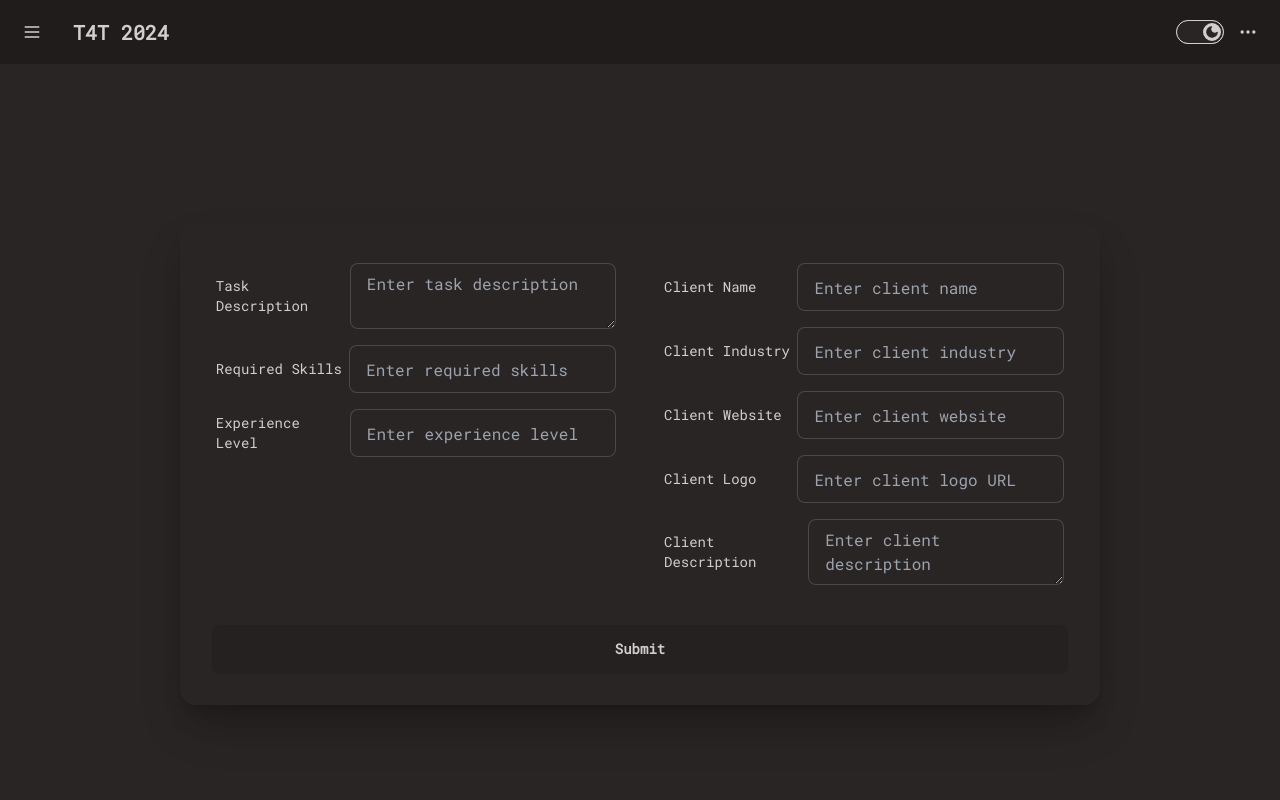
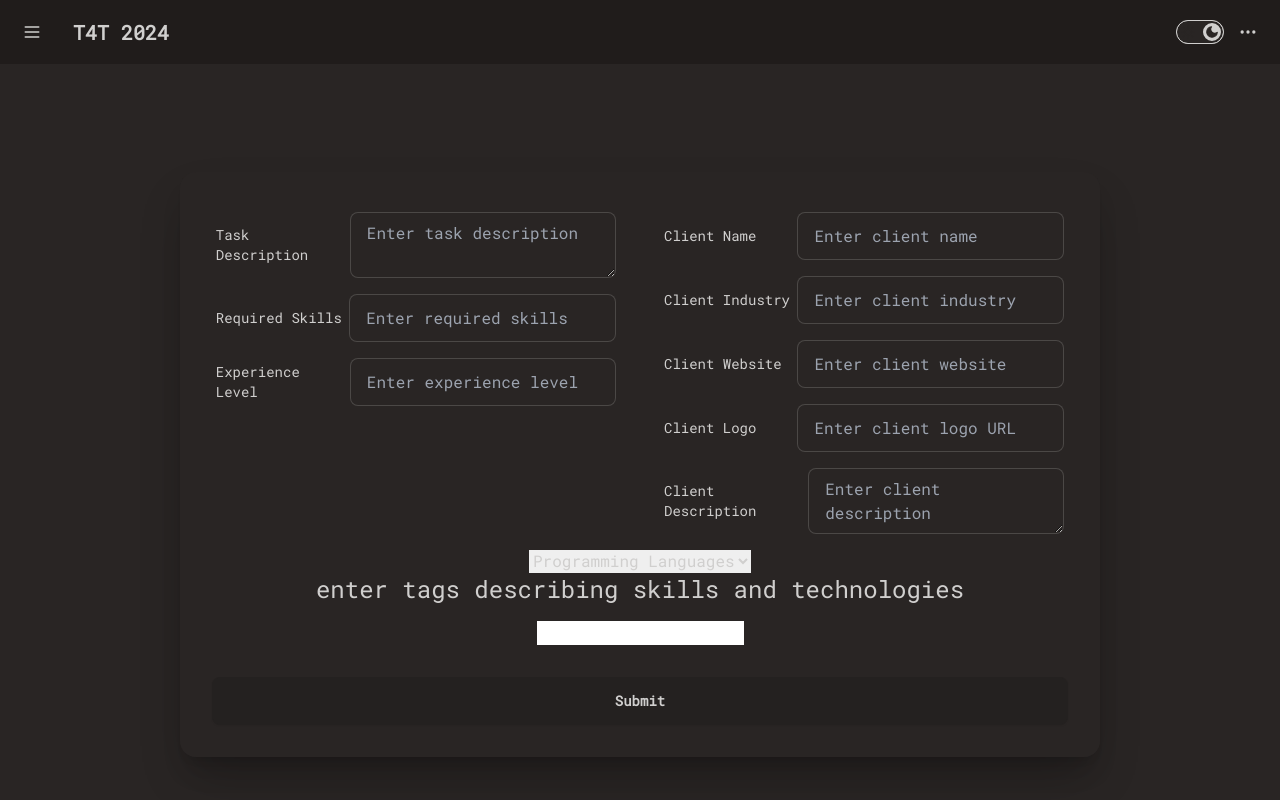
Before and after one commit to M-Halid/T4T-Task-for-Talent, a React (Vite) app in the folder FRONTEND/app/: page /create-task in a window 1280 px wide. Shown: the top 800 px of the page. Built offline with nearby package versions, Linux system fonts and the light colour scheme.

Commit message:
tags and categories created, implementation of tags functionality to Profiles

```diff
--- a/FRONTEND/app/src/components/Profiles/TalentProfile.jsx
+++ b/FRONTEND/app/src/components/Profiles/TalentProfile.jsx
@@ -1,12 +1,14 @@
 import { useState, useContext } from "react";
 import axios from "axios";
-import { AuthContext } from '../../App'; // Pfad zu Ihrer App-Komponente
+import { AuthContext } from "../../App";
+import TagInput from "../Tags/TagInput";
+import { TagsContext } from "../../contexts/TagsContext";
 import Input from "./Inputs/Input";
 import profilePlaceholder from "../../assets/profilePlaceholder.jpg";
 
-
 const TalentProfile = () => {
   const { isLoggedIn, setIsLoggedIn } = useContext(AuthContext);
+
   const [formData, setFormData] = useState({
     name: "",
     skills: "",
@@ -43,6 +45,12 @@ const TalentProfile = () => {
 
       return { ...prevFormData, [name]: value };
     });
+  };
+
+  const { selectedTags, setSelectedTags } = useContext(TagsContext);
+
+  const handleTagSelect = (tag) => {
+    setSelectedTags(selectedTags.filter((selectedTag) => selectedTag !== tag));
   };
 
   const handleSubmit = async (e) => {
@@ -238,6 +246,9 @@ const TalentProfile = () => {
                 value={formData.Beschreibungstext}
                 handleChange={handleChange}
               />
+
+              <TagInput handleTagSelect={handleTagSelect} />
+
               {/* Submit button */}
               <div className="form-control col-span-2 mt-6">
                 <input type="submit" value="Einreichen" className="btn" />
--- a/FRONTEND/app/src/components/Profiles/TaskProfile.jsx
+++ b/FRONTEND/app/src/components/Profiles/TaskProfile.jsx
@@ -2,6 +2,8 @@ import { useState, useContext } from "react";
 import axios from "axios";
 import { AuthContext } from "../../App"; // Path to your App component
 import Input from "./Inputs/Input";
+import TagInput from "../Tags/TagInput";
+import { TagsContext } from "../../contexts/TagsContext";
 
 const TaskProfile = () => {
   const { isLoggedIn, setIsLoggedIn } = useContext(AuthContext);
@@ -21,6 +23,12 @@ const TaskProfile = () => {
     setFormData((prevFormData) => {
       return { ...prevFormData, [name]: value };
     });
+  };
+
+  const { selectedTags, setSelectedTags } = useContext(TagsContext);
+
+  const handleTagSelect = (tag) => {
+    setSelectedTags(selectedTags.filter((selectedTag) => selectedTag !== tag));
   };
 
   const handleSubmit = async (e) => {
@@ -118,6 +126,7 @@ const TaskProfile = () => {
                   />
                 </div>
               </div>
+              <TagInput handleTagSelect={handleTagSelect} />
               {/* Submit button */}
               <div className="form-control col-span-2 mt-6">
                 <input type="submit" value="Submit" className="btn" />
--- a/FRONTEND/app/src/components/Tags/TagInput.jsx
+++ b/FRONTEND/app/src/components/Tags/TagInput.jsx
@@ -3,10 +3,16 @@ import proptypes from "prop-types";
 import { TagsContext } from "../../contexts/TagsContext";
 
 const TagInput = ({ handleTagSelect }) => {
-  const { tags, selectedTags, setSelectedTags } = useContext(TagsContext);
+  const {
+    tags,
+    selectedTags,
+    setSelectedTags,
+    selectedCategory,
+    setSelectedCategory,
+  } = useContext(TagsContext);
   const [inputValue, setInputValue] = useState("");
 
-  const matchingTags = tags.filter((tag) =>
+  const matchingTags = tags[selectedCategory].filter((tag) =>
     tag.toLowerCase().includes(inputValue.toLowerCase())
   );
 
@@ -18,7 +24,20 @@ const TagInput = ({ handleTagSelect }) => {
   };
 
   return (
-    <div>
+    <div className="flex flex-col items-center">
+      <select
+        value={selectedCategory}
+        onChange={(e) => setSelectedCategory(e.target.value)}
+      >
+        {Object.keys(tags).map((category, index) => (
+          <option key={index} value={category}>
+            {category}
+          </option>
+        ))}
+      </select>
+      <div className="pb-4">
+        <h6>enter tags describing skills and technologies</h6>
+      </div>
       <input
         type="text"
         value={inputValue}
--- a/FRONTEND/app/src/components/Tags/Tags.jsx
+++ b/FRONTEND/app/src/components/Tags/Tags.jsx
@@ -1,26 +1,23 @@
-import proptypes from "prop-types";
-import TagsContext from "../../contexts/TagsContext";
-import TagInput from "./TagInput";
-import { useContext } from "react";
+// import proptypes from "prop-types";
+// import TagsContext from "../../contexts/TagsContext";
+// import TagInput from "./TagInput";
+// import { useContext } from "react";
 
-const Tags = ({ handleTagClick }) => {
-  const { tags, tagOptions } = useContext(TagsContext);
+// const Tags = () => {
+//   const { selectedTags } = useContext(TagsContext);
 
-  console.log(tagOptions);
-  return (
-    <div>
-      <TagInput tags={tagOptions} handleTagSelect={handleTagClick} />
-      {tags.map((tag, index) => (
-        <button key={index} onClick={() => handleTagClick(tag)}>
-          {tag}
-        </button>
-      ))}
-    </div>
-  );
-};
+//   return (
+//     <div>
+//       <TagInput />
+//       {selectedTags.map((tag, index) => (
+//         <button key={index}>{tag}</button>
+//       ))}
+//     </div>
+//   );
+// };
 
-Tags.propTypes = {
-  handleTagClick: proptypes.func,
-};
+// Tags.propTypes = {
+//   handleTagClick: proptypes.func,
+// };
 
-export default Tags;
+// export default Tags;
--- a/FRONTEND/app/src/contexts/TagsContext.jsx
+++ b/FRONTEND/app/src/contexts/TagsContext.jsx
@@ -4,12 +4,104 @@ import proptypes from "prop-types";
 export const TagsContext = createContext();
 
 export const TagsProvider = ({ children }) => {
-  const [tags, setTags] = useState(["tag1", "tag2", "tag3"]); // Define your tags here
+  const [tags, setTags] = useState({
+    "Programming Languages": [
+      "JavaScript",
+      "Python",
+      "Java",
+      "C++",
+      "C#",
+      "Ruby",
+      "Go",
+      "Rust",
+      "Swift",
+      "Kotlin",
+      "TypeScript",
+      "PHP",
+      "Scala",
+      "R",
+      "Shell",
+      "Perl",
+    ],
+    "Frameworks/Libraries": [
+      "React",
+      "Angular",
+      "Vue",
+      "Django",
+      "Flask",
+      "Spring",
+      ".NET",
+      "Laravel",
+      "Rails",
+      "Express",
+      "Node.js",
+      "Bootstrap",
+      "Material-UI",
+    ],
+    Databases: [
+      "SQL",
+      "MySQL",
+      "PostgreSQL",
+      "MongoDB",
+      "Redis",
+      "Oracle",
+      "SQLite",
+      "DynamoDB",
+      "Cassandra",
+    ],
+    DevOps: [
+      "Docker",
+      "Kubernetes",
+      "Jenkins",
+      "AWS",
+      "Azure",
+      "GCP",
+      "Ansible",
+      "Terraform",
+      "CI/CD",
+    ],
+    Testing: ["Jest", "Mocha", "Jasmine", "Selenium", "JUnit", "PyTest"],
+    "Version Control": ["Git", "GitHub", "Bitbucket", "GitLab"],
+    "Mobile Development": [
+      "Android",
+      "iOS",
+      "React Native",
+      "Flutter",
+      "Xamarin",
+    ],
+    "Web Development": ["HTML", "CSS", "JavaScript", "TypeScript"],
+    "Data Science": [
+      "Machine Learning",
+      "Deep Learning",
+      "AI",
+      "Tensorflow",
+      "PyTorch",
+      "Pandas",
+      "NumPy",
+    ],
+    "Other Skills": [
+      "Agile",
+      "Scrum",
+      "Kanban",
+      "Project Management",
+      "UX/UI Design",
+    ],
+  });
+  const [selectedCategory, setSelectedCategory] = useState(
+    Object.keys(tags)[0]
+  );
   const [selectedTags, setSelectedTags] = useState([]);
 
   return (
     <TagsContext.Provider
-      value={{ tags, setTags, selectedTags, setSelectedTags }}
+      value={{
+        tags,
+        setTags,
+        selectedTags,
+        setSelectedTags,
+        selectedCategory,
+        setSelectedCategory,
+      }}
     >
       {children}
     </TagsContext.Provider>
```
